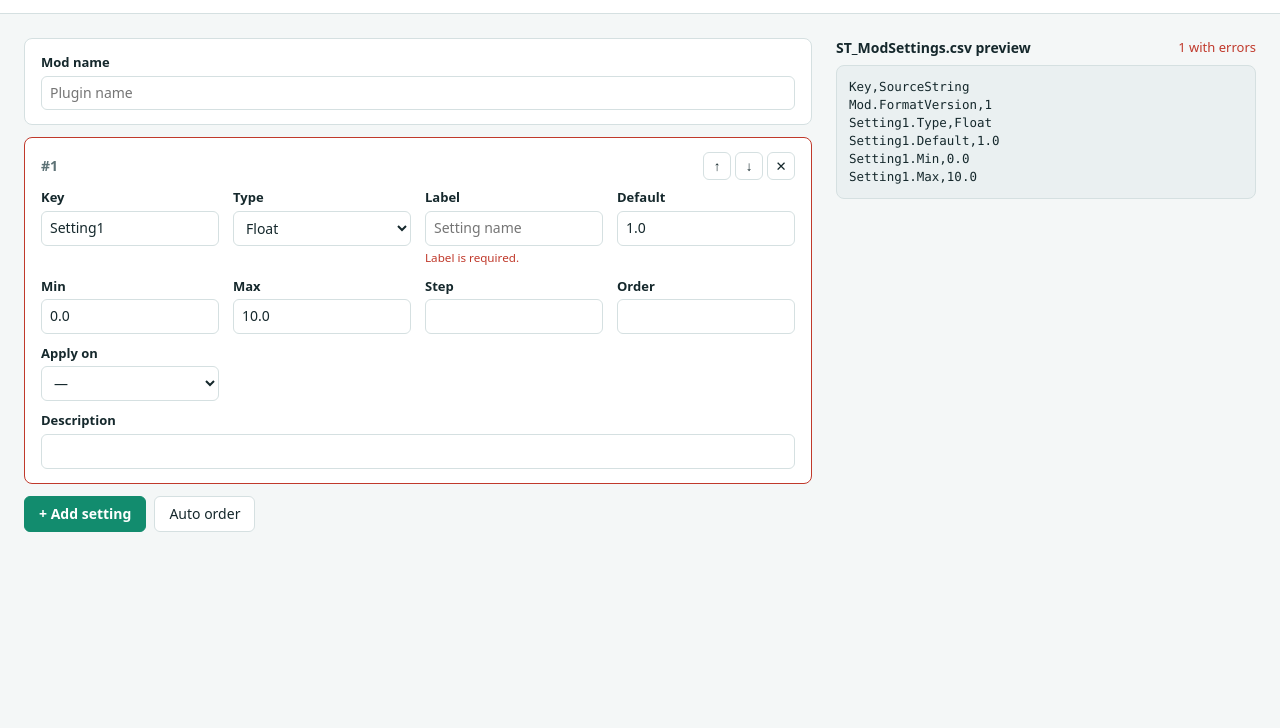
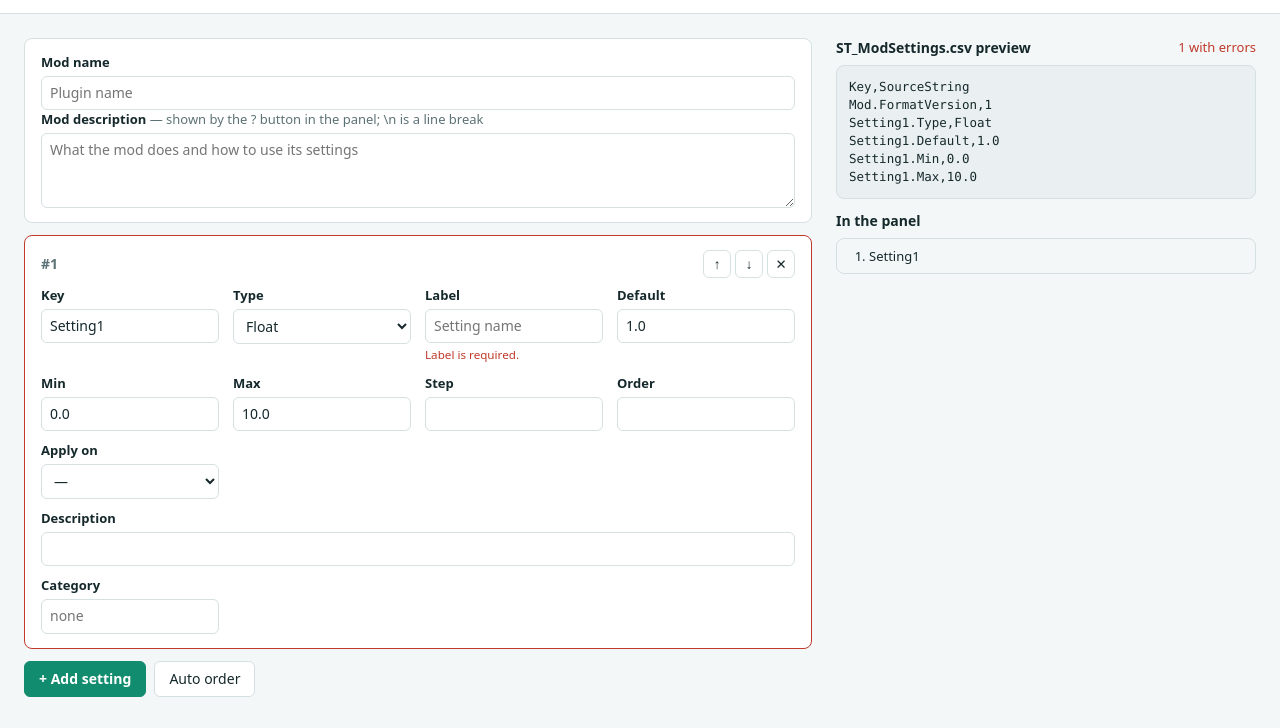
Before and after one commit to qertyy777/AbioticFactorModManagerExample, a plain HTML site: page docs/index.html in a window 1280 px wide. Shown: the part 72-800 px from the top of the page. Drawn offline with Linux system fonts and the light colour scheme.

Commit message:
add: new format version generator

```diff
--- a/docs/app.js
+++ b/docs/app.js
@@ -9,7 +9,7 @@
   var model = loadDraft() || starterModel();
 
   function starterModel() {
-    return { displayName: "", settings: [newSetting(1)], extra: [], warnings: [] };
+    return { displayName: "", description: "", settings: [newSetting(1)], extra: [], warnings: [] };
   }
 
   function newSetting(n) {
@@ -19,7 +19,10 @@
   function loadDraft() {
     try {
       var saved = JSON.parse(localStorage.getItem(DRAFT_KEY));
-      return saved && Array.isArray(saved.settings) ? Object.assign({ extra: [] }, saved, { warnings: [] }) : null;
+      if (!saved || !Array.isArray(saved.settings)) return null;
+      // Drafts saved before format 2 have no description or categories.
+      saved.settings = saved.settings.map(function (s) { return Object.assign(M.emptySetting(), s); });
+      return Object.assign({ extra: [], description: "" }, saved, { warnings: [] });
     } catch (e) {
       return null;
     }
@@ -67,6 +70,28 @@
     return node;
   }
 
+  function categoryInput(value) {
+    var node = input(value, "none");
+    node.setAttribute("list", "categories");
+    return node;
+  }
+
+  function renderPanelOrder() {
+    var list = $("panel-order");
+    list.textContent = "";
+    M.panelOrder(model).forEach(function (r) {
+      if (r.header !== undefined) {
+        list.appendChild(el("li", { className: "header", text: r.header }));
+      } else {
+        var s = model.settings[r.setting];
+        list.appendChild(el("li", { text: s.label || s.key }));
+      }
+    });
+    var options = $("categories");
+    options.textContent = "";
+    M.categories(model).forEach(function (c) { options.appendChild(el("option", { value: c })); });
+  }
+
   function defaultControl(s) {
     if (s.type === "Bool") return select(["true", "false"], s.default);
     if (s.type === "Choice") {
@@ -103,6 +128,7 @@
           field(i, "order", "Order", input(s.order)),
           field(i, "applyOn", "Apply on", select([["", "—"], "Live", "WorldReload"], s.applyOn)),
           field(i, "description", "Description", input(s.description)),
+          field(i, "category", "Category", categoryInput(s.category)),
         ]),
       ]);
       list.appendChild(card);
@@ -112,6 +138,7 @@
 
   function renderAll() {
     $("displayName").value = model.displayName;
+    $("description").value = model.description || "";
     var warnings = $("warnings");
     warnings.hidden = !model.warnings.length;
     warnings.textContent = "";
@@ -140,6 +167,7 @@
     status.textContent = count ? count + " with errors" : "OK";
     status.className = "status " + (count ? "warn" : "ok");
     $("csv").textContent = M.toCsvText(model);
+    renderPanelOrder();
     saveDraft();
   }
 
@@ -185,6 +213,7 @@
   }
 
   $("displayName").addEventListener("input", function (e) { model.displayName = e.target.value; refresh(); });
+  $("description").addEventListener("input", function (e) { model.description = e.target.value; refresh(); });
 
   $("add").addEventListener("click", function () {
     model.settings.push(newSetting(model.settings.length + 1));
--- a/docs/csvmodel.js
+++ b/docs/csvmodel.js
@@ -9,8 +9,9 @@
   var FIELDS = [
     ["Type", "type"], ["Default", "default"], ["Min", "min"], ["Max", "max"], ["Step", "step"],
     ["Choices", "choices"], ["Label", "label"], ["Description", "description"], ["Order", "order"],
-    ["ApplyOn", "applyOn"],
+    ["ApplyOn", "applyOn"], ["Category", "category"],
   ];
+  var V2_ONLY = { category: true };
   var NUMERIC_ONLY = { min: true, max: true, step: true };
   var KEY_RE = /^[A-Za-z0-9_]+$/;
   var INT_RE = /^-?\d+$/;
@@ -19,7 +20,7 @@
   function emptySetting() {
     return {
       key: "", type: "Float", default: "", min: "", max: "", step: "", choices: "",
-      label: "", description: "", order: "", applyOn: "",
+      label: "", description: "", order: "", applyOn: "", category: "",
     };
   }
 
@@ -63,12 +64,21 @@
 
   function fromCsv(text) {
     var rows = parseCsv(text);
-    var model = { displayName: "", settings: [], extra: [], warnings: [] };
+    var model = { displayName: "", description: "", settings: [], extra: [], warnings: [] };
     if (rows.length && rows[0][0] === "Key") {
       rows = rows.slice(1);
     } else {
       model.warnings.push("No Key,SourceString header; reading all rows as settings.");
     }
+    // The version decides how the other rows are read, wherever its row is.
+    var version = "1";
+    rows.forEach(function (r) {
+      if (r[0] === "Mod.FormatVersion") version = r.length > 1 ? r[1] : "";
+    });
+    if (version !== "1" && version !== "2") {
+      model.warnings.push("Mod.FormatVersion is " + version + "; it will be saved as 1 or 2.");
+    }
+    var v2 = version === "2";
     var byKey = {};
     var fieldOf = {};
     FIELDS.forEach(function (f) { fieldOf[f[0]] = f[1]; });
@@ -80,10 +90,17 @@
       var field = dot < 0 ? "" : fullKey.slice(dot + 1);
       if (key === "Mod") {
         if (field === "DisplayName") { model.displayName = value; return; }
-        if (field === "FormatVersion") {
-          if (value !== "1") model.warnings.push("Mod.FormatVersion is " + value + "; it will be saved as 1.");
+        if (field === "FormatVersion") return;
+        if (field === "Description") {
+          if (v2) { model.description = value; return; }
+          model.extra.push([fullKey, value]);
+          model.warnings.push(fullKey + " is ignored in format 1; kept as is.");
           return;
         }
+      } else if (key && fieldOf[field] && V2_ONLY[fieldOf[field]] && !v2) {
+        model.extra.push([fullKey, value]);
+        model.warnings.push(fullKey + " is ignored in format 1; kept as is.");
+        return;
       } else if (key && fieldOf[field]) {
         if (!byKey[key]) {
           byKey[key] = emptySetting();
@@ -99,21 +116,64 @@
     return model;
   }
 
+  function blank(value) {
+    return value == null || String(value).trim() === "";
+  }
+
+  // "2" only when a format 2 field is used, so a table without them still loads in older managers.
+  function formatVersion(model) {
+    if (!blank(model.description)) return "2";
+    return model.settings.some(function (s) { return !blank(s.category); }) ? "2" : "1";
+  }
+
   function toCsvText(model) {
-    var rows = [["Key", "SourceString"], ["Mod.FormatVersion", "1"]];
+    var version = formatVersion(model);
+    var rows = [["Key", "SourceString"], ["Mod.FormatVersion", version]];
     if (model.displayName) rows.push(["Mod.DisplayName", model.displayName]);
+    if (version === "2" && !blank(model.description)) rows.push(["Mod.Description", model.description]);
     model.settings.forEach(function (s) {
       var numeric = s.type === "Int" || s.type === "Float";
       FIELDS.forEach(function (f) {
         var prop = f[1];
         if (NUMERIC_ONLY[prop] && !numeric) return;
         if (prop === "choices" && s.type !== "Choice") return;
+        if (V2_ONLY[prop] && blank(s[prop])) return;
         if (s[prop] === "" || s[prop] == null) return;
         rows.push([s.key + "." + f[0], s[prop]]);
       });
     });
     (model.extra || []).forEach(function (r) { rows.push([r[0], r[1]]); });
     return toCsv(rows);
+  }
+
+  // Non-empty categories, trimmed, once each, in list order.
+  function categories(model) {
+    var out = [];
+    model.settings.forEach(function (s) {
+      var c = (s.category || "").trim();
+      if (c && out.indexOf(c) < 0) out.push(c);
+    });
+    return out;
+  }
+
+  // Rows as the panel shows them: [{header}] or [{setting: index}]. Settings sort by Order (StringToInt in the
+  // manager: a bad value is 0, ties keep list order); uncategorized first, then each category at its first setting.
+  function panelOrder(model) {
+    var sorted = model.settings.map(function (s, i) { return i; }).sort(function (a, b) {
+      return (parseInt(model.settings[a].order, 10) || 0) - (parseInt(model.settings[b].order, 10) || 0);
+    });
+    var cat = function (i) { return (model.settings[i].category || "").trim(); };
+    var rows = [];
+    sorted.forEach(function (i) { if (!cat(i)) rows.push({ setting: i }); });
+    var done = [];
+    sorted.forEach(function (i) {
+      var c = cat(i);
+      if (!c || done.indexOf(c) >= 0) return;
+      done.push(c);
+      rows.push({ header: c });
+      sorted.forEach(function (j) { if (cat(j) === c) rows.push({ setting: j }); });
+    });
+    return rows;
   }
 
   function choiceList(s) {
@@ -187,7 +247,8 @@
 
   var api = {
     TYPES: TYPES, APPLY_ON: APPLY_ON, emptySetting: emptySetting, parseCsv: parseCsv, toCsv: toCsv,
-    fromCsv: fromCsv, toCsvText: toCsvText, validateModel: validateModel, choiceList: choiceList,
+    fromCsv: fromCsv, toCsvText: toCsvText, formatVersion: formatVersion, validateModel: validateModel,
+    choiceList: choiceList, categories: categories, panelOrder: panelOrder,
     changeType: changeType,
   };
   if (typeof module !== "undefined" && module.exports) module.exports = api;
--- a/docs/index.html
+++ b/docs/index.html
@@ -29,7 +29,12 @@
           <span>Mod name</span>
           <input id="displayName" type="text" placeholder="Plugin name">
         </label>
+        <label class="field wide">
+          <span>Mod description <em>— shown by the ? button in the panel; \n is a line break</em></span>
+          <textarea id="description" rows="3" placeholder="What the mod does and how to use its settings"></textarea>
+        </label>
       </div>
+      <datalist id="categories"></datalist>
 
       <div id="settings"></div>
 
@@ -45,6 +50,8 @@
         <span id="status" class="status"></span>
       </div>
       <pre id="csv"></pre>
+      <div class="preview-head"><span>In the panel</span></div>
+      <ol id="panel-order" class="panel-order"></ol>
     </aside>
   </main>
 
--- a/docs/style.css
+++ b/docs/style.css
@@ -107,7 +107,7 @@ h1 { margin: 0; font-size: 20px; }
 .field > span { font-weight: 600; font-size: 13px; }
 .field em { font-style: normal; font-weight: 400; color: var(--muted); }
 .f-description, .f-choices, .field.wide { grid-column: 1 / -1; }
-input, select {
+input, select, textarea {
   width: 100%;
   padding: 6px 8px;
   border: 1px solid var(--line);
@@ -116,7 +116,8 @@ input, select {
   color: var(--text);
   font: inherit;
 }
-input:focus, select:focus { outline: 2px solid var(--accent); outline-offset: -1px; }
+textarea { resize: vertical; }
+input:focus, select:focus, textarea:focus { outline: 2px solid var(--accent); outline-offset: -1px; }
 .err { color: var(--danger); min-height: 0; }
 .err:empty { display: none; }
 
@@ -139,12 +140,24 @@ pre {
   background: var(--code-bg);
   border: 1px solid var(--line);
   border-radius: 8px;
-  max-height: calc(100vh - 140px);
+  max-height: calc(60vh - 80px);
   overflow: auto;
   font-size: 12.5px;
   white-space: pre;
 }
-@media (max-width: 900px) { .preview { position: static; } pre { max-height: 50vh; } }
+.panel-order {
+  margin: 0;
+  padding: 8px 12px 8px 32px;
+  border: 1px solid var(--line);
+  border-radius: 8px;
+  max-height: calc(40vh - 60px);
+  overflow: auto;
+  font-size: 13px;
+}
+.preview .preview-head + .panel-order { margin-top: 0; }
+.preview pre + .preview-head { margin-top: 12px; }
+.panel-order .header { list-style: none; margin: 6px 0 2px -20px; font-weight: 600; }
+@media (max-width: 900px) { .preview { position: static; } pre, .panel-order { max-height: 50vh; } }
 
 .drop {
   position: fixed;
```
Also changed, not shown: Examples/ST_ModSettings_CMExample.csv (+12 -6 lines), 1 other file.
